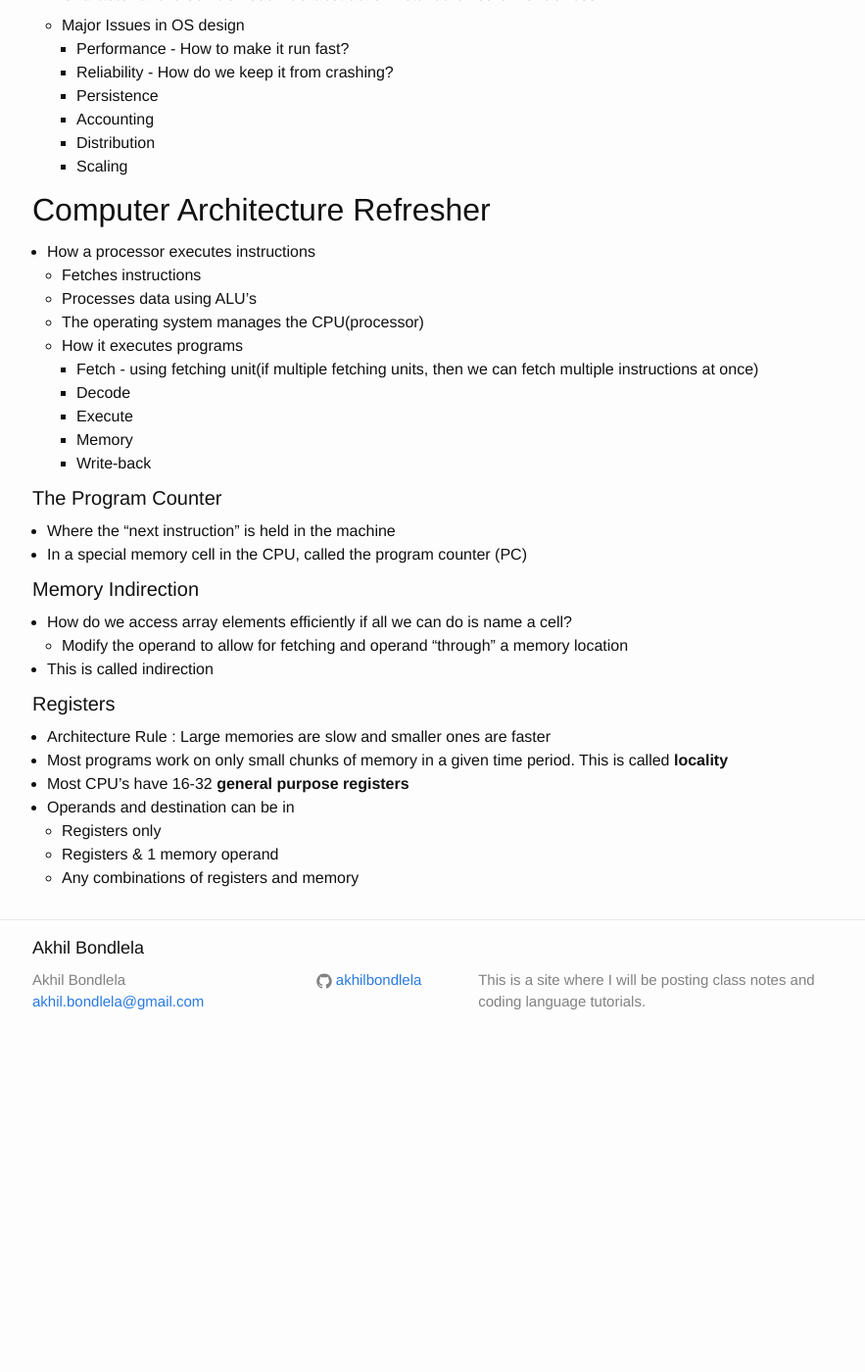
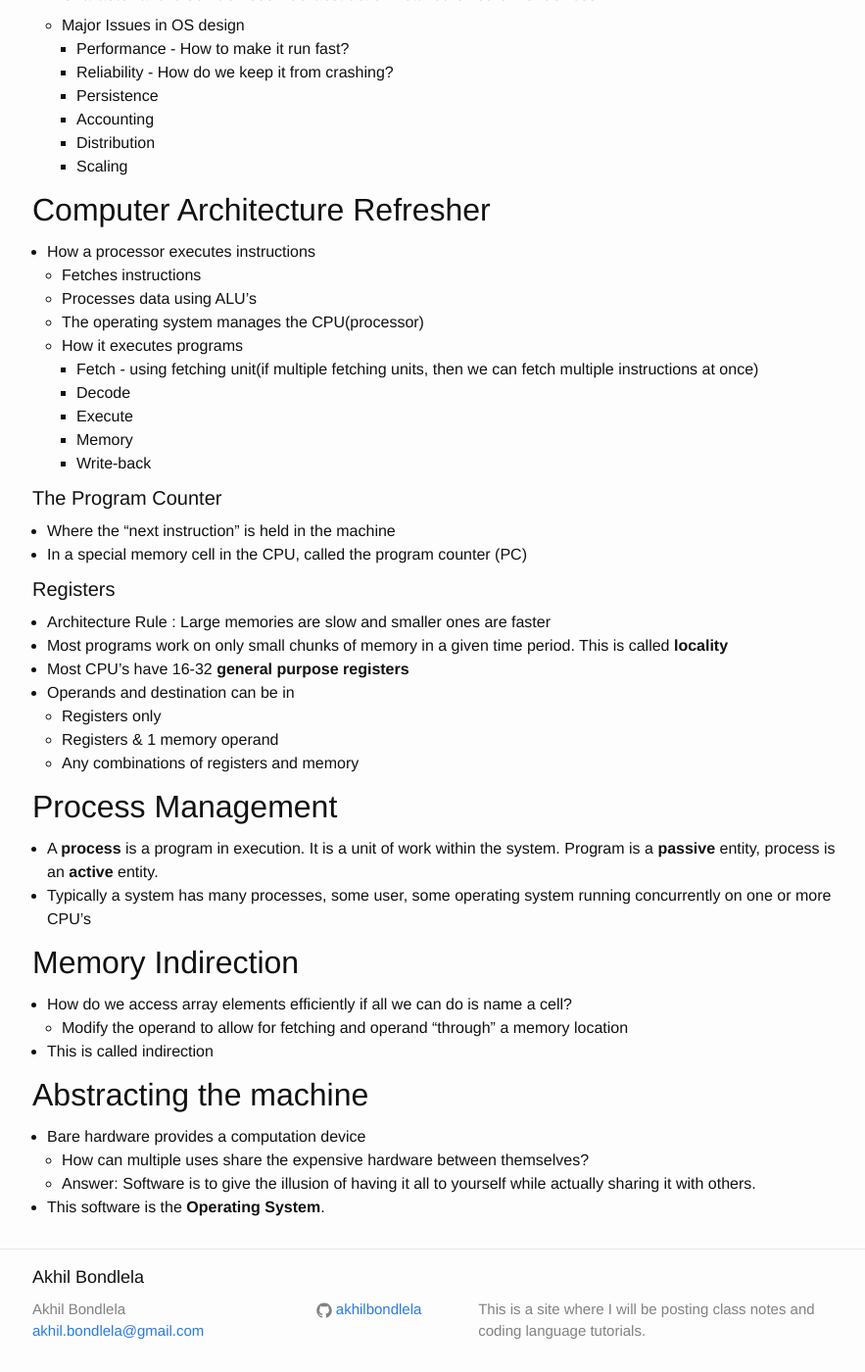
Before and after one commit to akhilbond/akhilbond.github.io, a Jekyll site: the page built from Courses/Intro_to_comp_systems/Intro_to_comp_systems.md, in a window 1280 px wide and 1400 px high, scrolled down 1740 px. Shown: the whole window at 98% size, without its empty margins (197-1080 px from the left). Built offline with Jekyll 4.4.1, drawn with Linux system fonts in a browser that asks for light colours; before the commit the page ends 2804 px from its top, so only the background shows below that.

Commit message:
Intro to Comp Systems Lecture 1/24/17

```diff
--- a/Courses/Intro_to_comp_systems/Intro_to_comp_systems.md
+++ b/Courses/Intro_to_comp_systems/Intro_to_comp_systems.md
@@ -103,3 +96,21 @@ APPLICATION (USER)
   - Registers only
   - Registers & 1 memory operand
   - Any combinations of registers and memory
+
+
+## Process Management
+
+  - A **process** is a program in execution. It is a unit of work within the system. Program is a **passive** entity, process is an **active** entity.
+  - Typically a system has many processes, some user, some operating system running concurrently on one or more CPU's
+
+## Memory Indirection
+
+  - How do we access array elements efficiently if all we can do is name a cell?
+    - Modify the operand to allow for fetching and operand "through" a memory location
+  - This is called indirection
+
+## Abstracting the machine
+- Bare hardware provides a computation device
+  - How can multiple uses share the expensive hardware between themselves?
+  - Answer: Software is to give the illusion of having it all to yourself while actually sharing it with others.
+- This software is the **Operating System**.
```
Also changed, not shown: other parts of Courses/Intro_to_comp_systems/Intro_to_comp_systems.md (+0 -7 lines).
